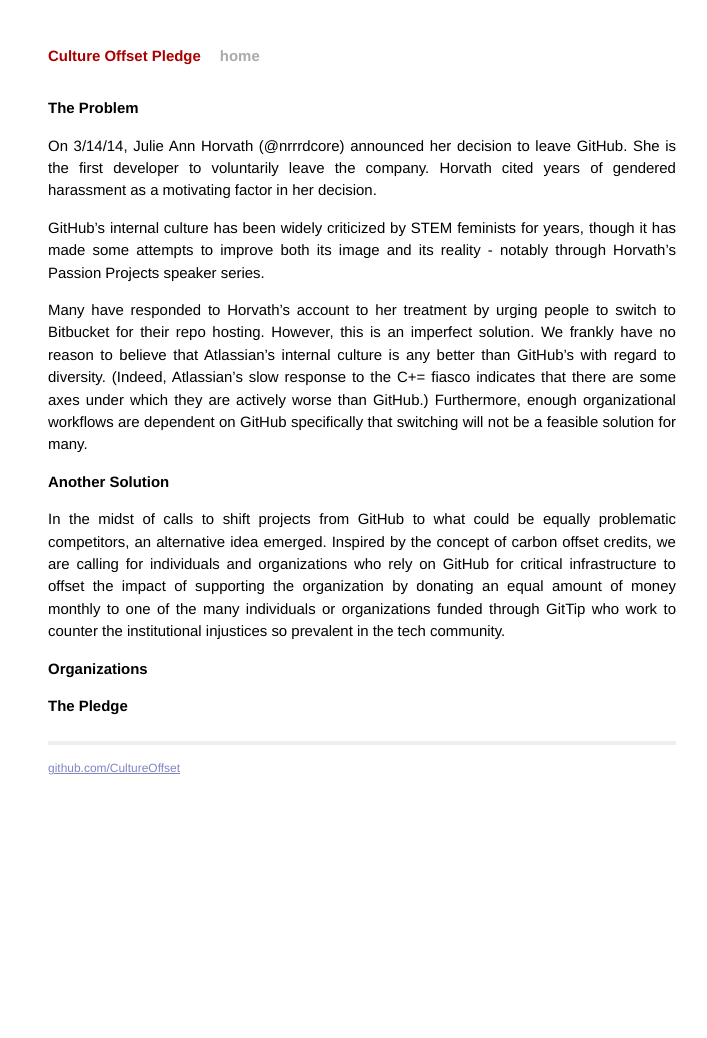
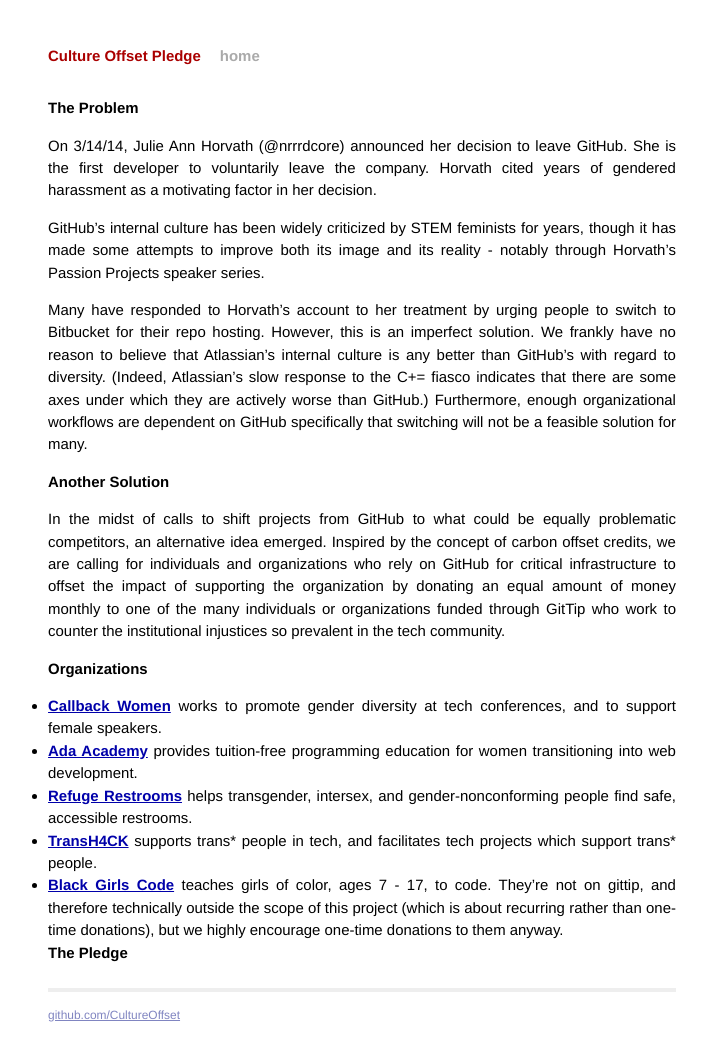
Before and after one commit to CultureOffset/cultureoffset.github.com, a Jekyll site: the page built from index.md, in a window 1280 px wide. Shown: the whole page, without its empty margins (278-985 px from the left). Built offline with Jekyll 4.4.1, drawn with Linux system fonts in a browser that asks for light colours; Markdown is read by kramdown in place of the engine named in the settings; before the commit the page ends 945 px from its top, so only the background shows below that.

Commit message:
some stuff

```diff
--- a/index.md
+++ b/index.md
@@ -17,4 +17,10 @@
 
 # Organizations
 
+- **[Callback Women](https://www.gittip.com/CallbackWomen/)** works to promote gender diversity at tech conferences, and to support female speakers.
+- **[Ada Academy](https://www.gittip.com/adaacademy/)** provides tuition-free programming education for women transitioning into web development.
+- **[Refuge Restrooms](https://www.gittip.com/tkwidmer/)** helps transgender, intersex, and gender-nonconforming people find safe, accessible restrooms.
+- **[TransH4CK](https://www.gittip.com/TransH4CK/)** supports trans* people in tech, and facilitates tech projects which support trans* people.
+- **[Black Girls Code](http://www.blackgirlscode.com/)** teaches girls of color, ages 7 - 17, to code. They're not on gittip, and therefore technically outside the scope of this project (which is about recurring rather than one-time donations), but we highly encourage one-time donations to them anyway.
+
 # The Pledge
```
